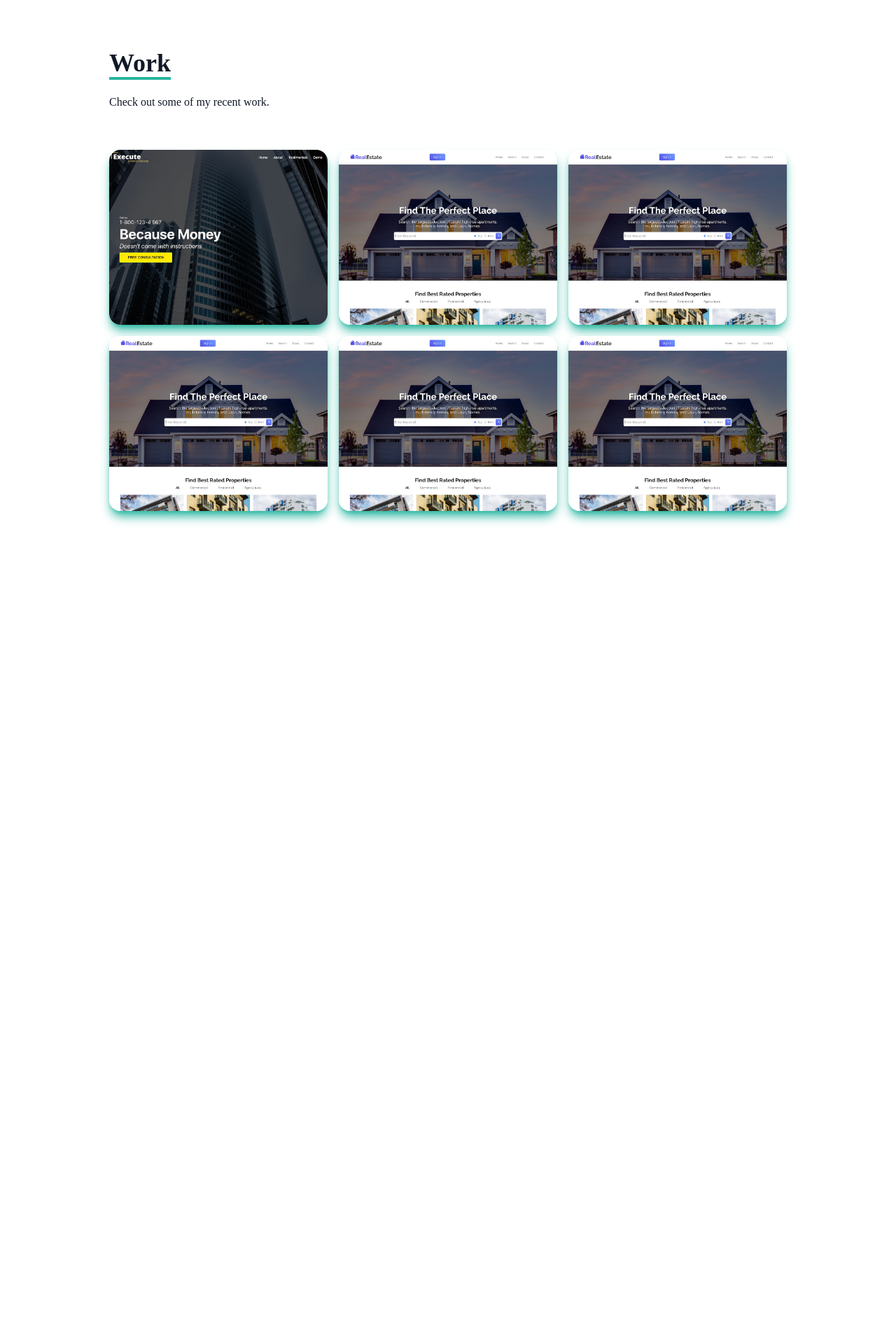
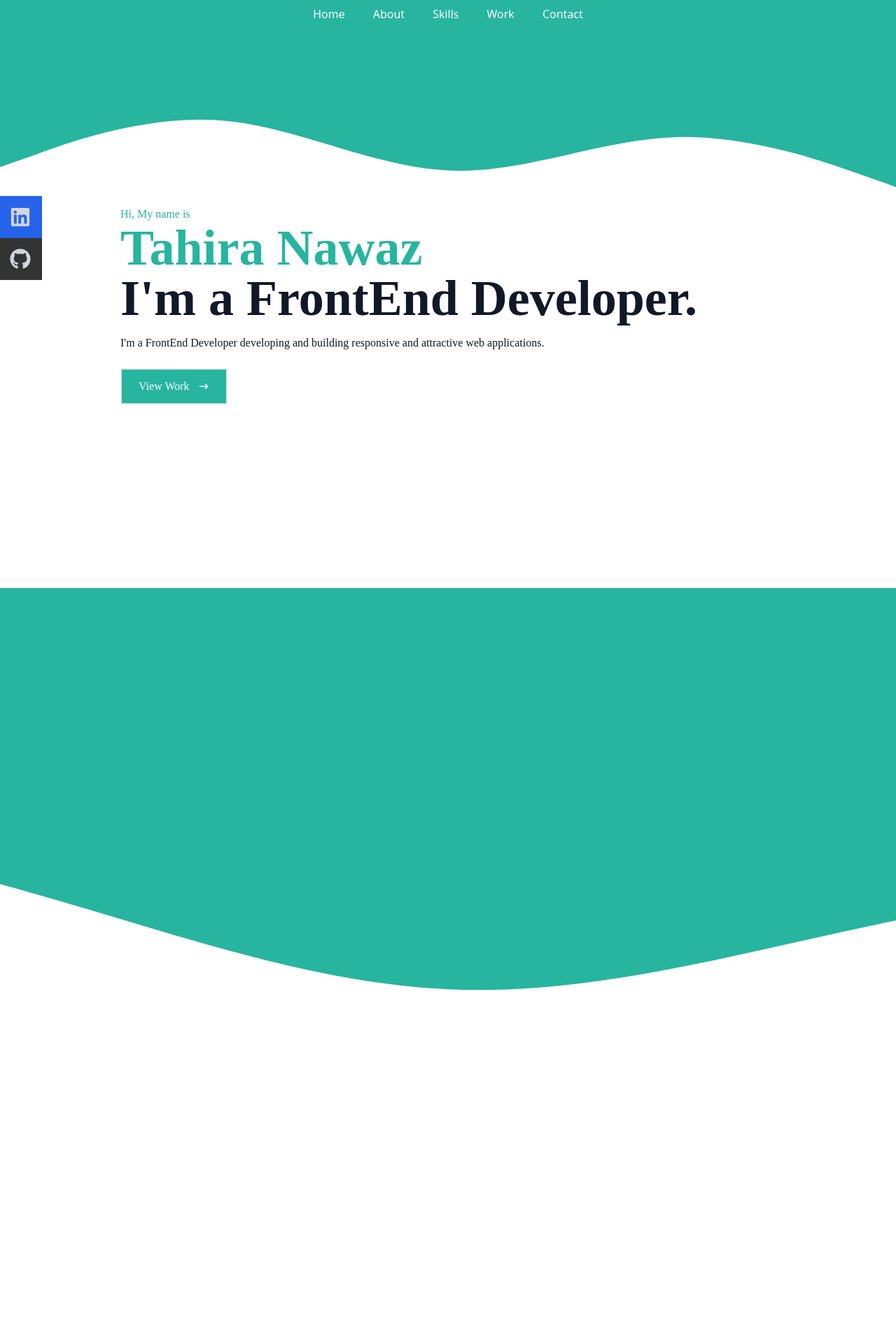
Before and after one commit to tahira17/react-portfolio, a React (Create React App) app: page / in a window 1280 px wide. Shown: the top 1920 px of the page at 70% size. Before the commit the page ends 800 px from the top, so only its background shows below. Built offline with nearby package versions, Linux system fonts and the light colour scheme.

Commit message:
package.json changed

```diff
--- a/src/App.js
+++ b/src/App.js
@@ -16,13 +16,13 @@ function App() {
   })
   return (
     <div  >
-{/* <NavBar/>
+<NavBar/>
 <Home />
 
 <About />
-<Skills /> */}
+<Skills />
 <Work />
-{/* <Contact /> */}
+<Contact />
     </div>
   );
 }
```
